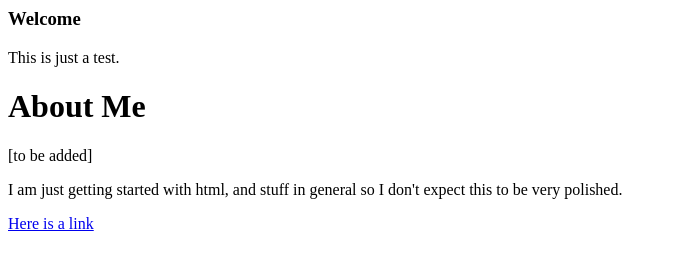
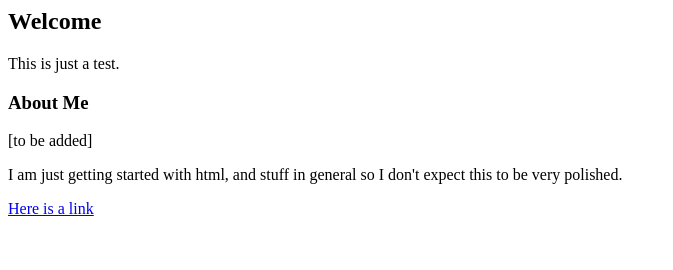
Before and after one commit to zellaa/zellaa.github.io, a plain HTML site: page index.html in a window 1280 px wide. Shown: the whole page, without its empty margins (0-673 px from the left). Drawn offline with Linux system fonts and the light colour scheme.

Commit message:
updated blog

```diff
--- a/index.html
+++ b/index.html
@@ -1,11 +1,11 @@
 <html>
-<head><h3>Welcome</h3></head>
+<head><h2>Welcome</h2></head>
 
 <body>
     <p>This is just a test.</p>
-<h1>
+<h3>
 	About Me
-</h1>
+</h3>
 
 <p>
 	[to be added]
```
